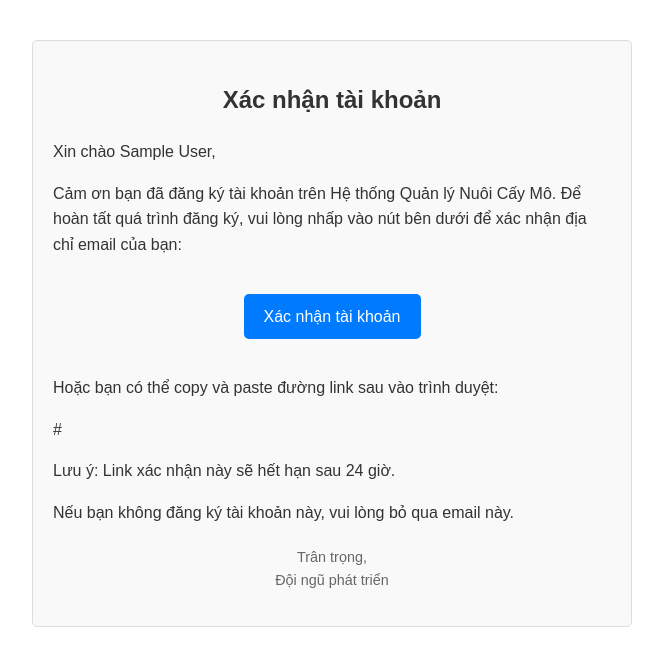
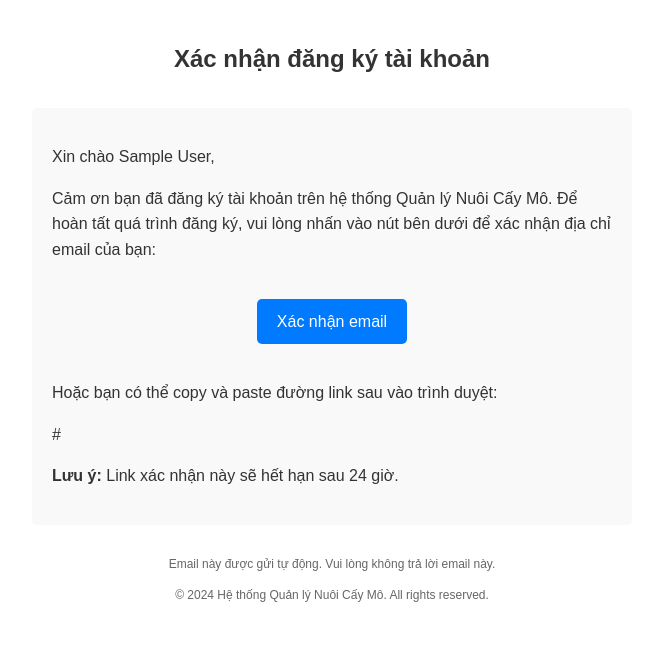
Before and after one commit to minhanh3110-svg/xuanhuong, a Flask app: template templates/confirm.html in a window 1280 px wide. Shown: the top 666 px of the page, without its empty margins (308-971 px from the left). Run offline with Flask 3, Linux system fonts and the light colour scheme; tables that the repository leaves empty hold one stand-in row (values such as "Sample post"); the template is opened without the code that fills it: values that come from a table or form of the project are taken from there, most other values are stand-ins (such as "Sample title", 1, 10 or a date in 2020).

Commit message:
Update confirm.html

```diff
--- a/templates/confirm.html
+++ b/templates/confirm.html
@@ -2,7 +2,7 @@
 <html>
 <head>
     <meta charset="UTF-8">
-    <title>Xác nhận tài khoản</title>
+    <title>Xác nhận đăng ký tài khoản</title>
     <style>
         body {
             font-family: Arial, sans-serif;
@@ -12,16 +12,14 @@
             margin: 0 auto;
             padding: 20px;
         }
-        .container {
-            background-color: #f9f9f9;
-            border: 1px solid #ddd;
-            border-radius: 5px;
-            padding: 20px;
-            margin-top: 20px;
-        }
         .header {
             text-align: center;
-            margin-bottom: 20px;
+            margin-bottom: 30px;
+        }
+        .content {
+            background-color: #f9f9f9;
+            padding: 20px;
+            border-radius: 5px;
         }
         .button {
             display: inline-block;
@@ -33,37 +31,36 @@
             margin: 20px 0;
         }
         .footer {
-            margin-top: 20px;
-            font-size: 0.9em;
+            text-align: center;
+            margin-top: 30px;
+            font-size: 12px;
             color: #666;
-            text-align: center;
         }
     </style>
 </head>
 <body>
-    <div class="container">
-        <div class="header">
-            <h2>Xác nhận tài khoản</h2>
-        </div>
+    <div class="header">
+        <h2>Xác nhận đăng ký tài khoản</h2>
+    </div>
 
+    <div class="content">
         <p>Xin chào {{ user.full_name }},</p>
 
-        <p>Cảm ơn bạn đã đăng ký tài khoản trên Hệ thống Quản lý Nuôi Cấy Mô. Để hoàn tất quá trình đăng ký, vui lòng nhấp vào nút bên dưới để xác nhận địa chỉ email của bạn:</p>
+        <p>Cảm ơn bạn đã đăng ký tài khoản trên hệ thống Quản lý Nuôi Cấy Mô. Để hoàn tất quá trình đăng ký, vui lòng nhấn vào nút bên dưới để xác nhận địa chỉ email của bạn:</p>
 
-        <div style="text-align: center;">
-            <a href="{{ confirm_url }}" class="button">Xác nhận tài khoản</a>
-        </div>
+        <p style="text-align: center;">
+            <a href="{{ confirm_url }}" class="button">Xác nhận email</a>
+        </p>
 
         <p>Hoặc bạn có thể copy và paste đường link sau vào trình duyệt:</p>
         <p style="word-break: break-all;">{{ confirm_url }}</p>
 
-        <p>Lưu ý: Link xác nhận này sẽ hết hạn sau 24 giờ.</p>
+        <p><strong>Lưu ý:</strong> Link xác nhận này sẽ hết hạn sau 24 giờ.</p>
+    </div>
 
-        <p>Nếu bạn không đăng ký tài khoản này, vui lòng bỏ qua email này.</p>
-
-        <div class="footer">
-            <p>Trân trọng,<br>Đội ngũ phát triển</p>
-        </div>
+    <div class="footer">
+        <p>Email này được gửi tự động. Vui lòng không trả lời email này.</p>
+        <p>&copy; 2024 Hệ thống Quản lý Nuôi Cấy Mô. All rights reserved.</p>
     </div>
 </body>
 </html>
```
